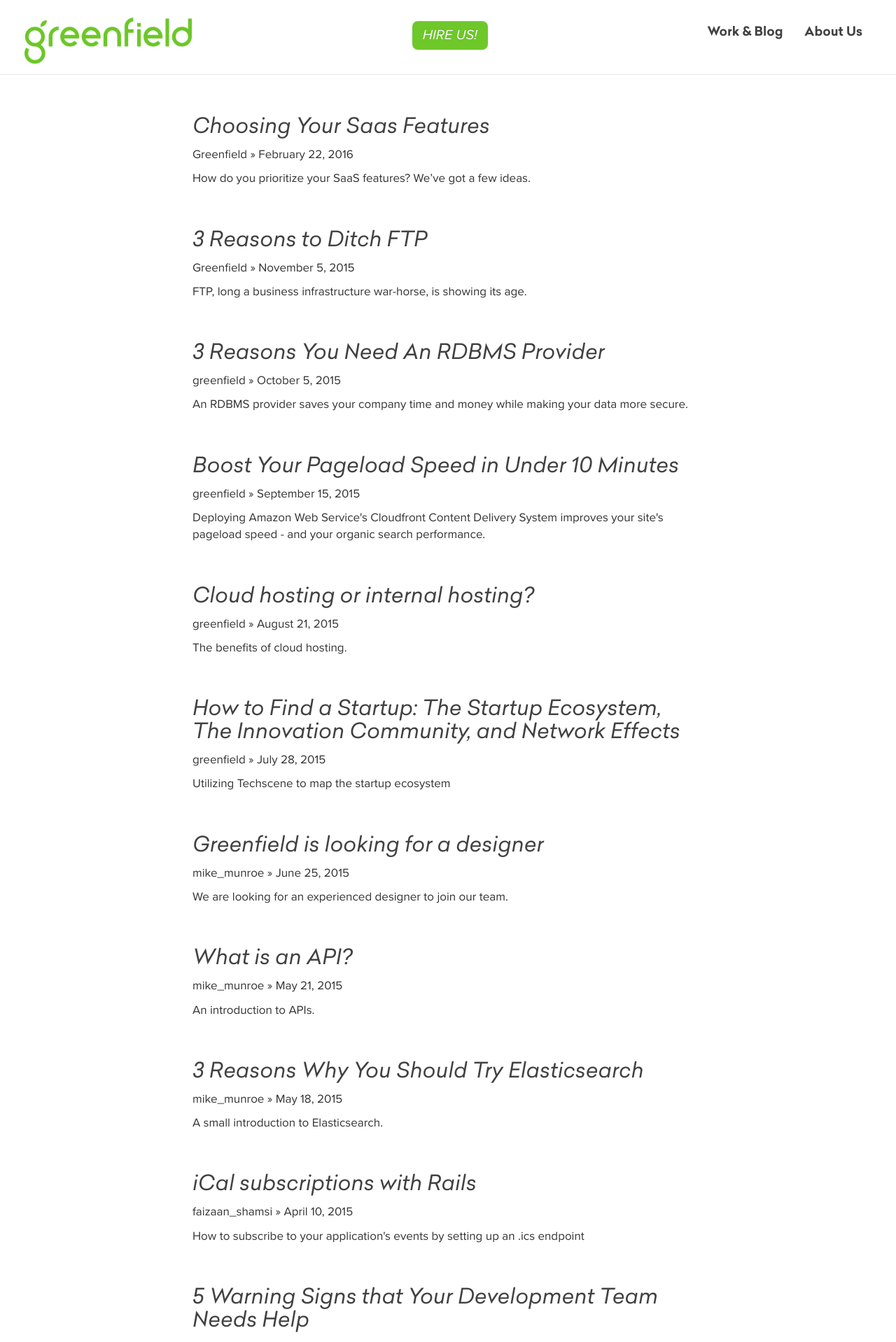
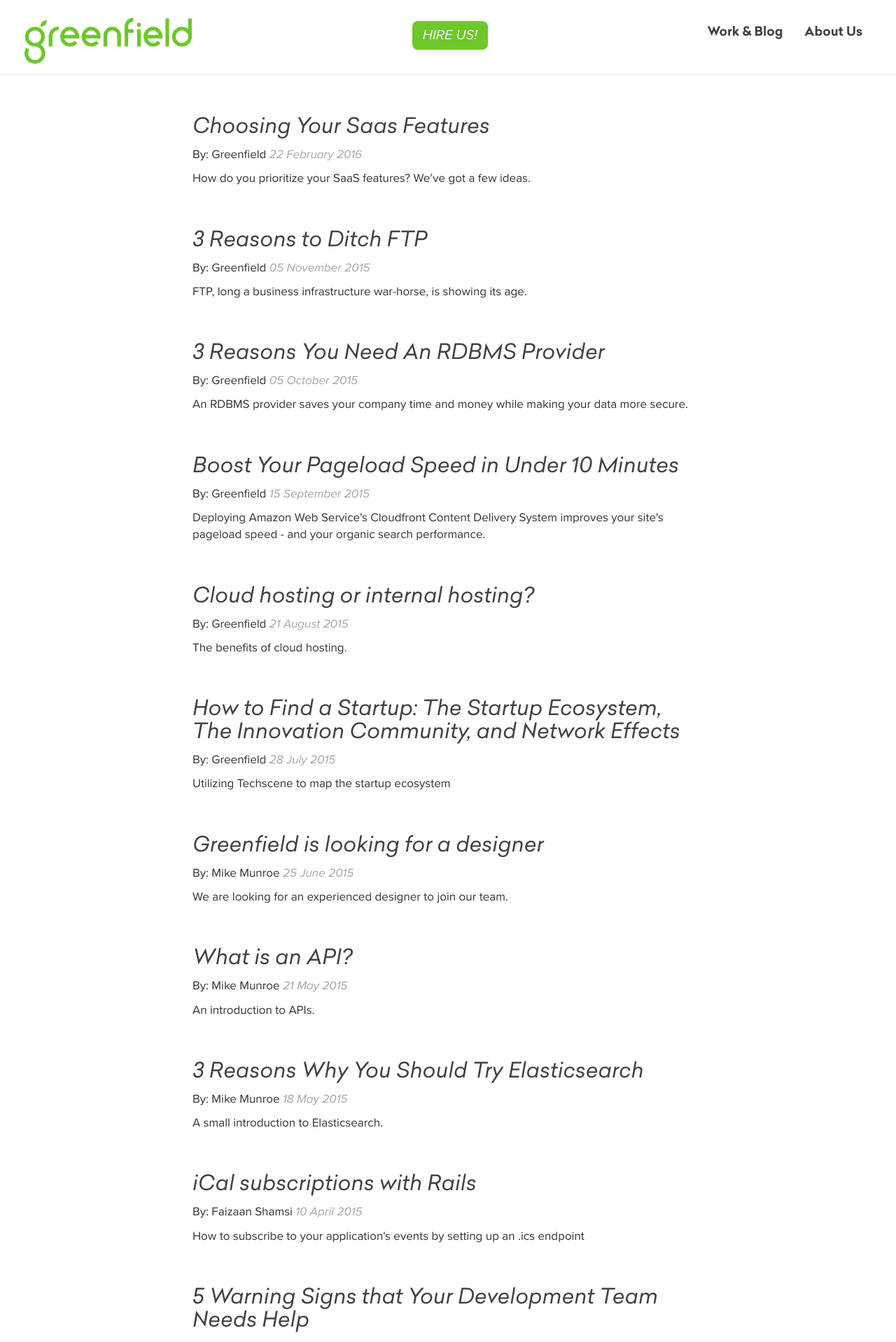
Before and after one commit to greenfieldhq/greenfieldhq.github.io, a Jekyll site: the page built from blog-home.html, in a window 1280 px wide. Shown: the top 1918 px of the page at 70% size. Built offline with Jekyll 4.4.1, drawn with Linux system fonts in a browser that asks for light colours; nearby versions of some CDN libraries; some of the changed text lies outside the part shown.

Commit message:
resolve author names to data file

```diff
--- a/_includes/JB/posts_collate
+++ b/_includes/JB/posts_collate
@@ -12,7 +12,11 @@
               <a href="{{ BASE_PATH }}{{ post.url }}">
               <h2>{{ post.title }}</h2>
               </a>
-              <p>{{ post.author }} &raquo; {{ post.date | date: "%B %e, %Y" }}</p>
+              {% assign author = site.data.authors[post.author] %}
+              <div class="author">
+                <span>By: {{ author.name }}</span>
+                <span class="date">{{ post.date | date_to_long_string }}</span>
+              </div>
               {{ post.description }}
             </div>
 
--- a/_includes/themes/bootstrap-3/post.html
+++ b/_includes/themes/bootstrap-3/post.html
@@ -29,9 +29,10 @@
           {% endif %}
         </h1>
       </div>
+      {% assign author = site.data.authors[page.author] %}
 
       <div class="author">
-        <span>By: {{ page.author }}</span>
+        <span>By: {{ author.name }}</span>
         <span class="date">{{ page.date | date_to_long_string }}</span>
       </div>
       <div class="content">
--- a/assets/css/greenfield.scss
+++ b/assets/css/greenfield.scss
@@ -284,13 +284,13 @@
   h1, h2, h3 {
     margin-top: 30px;
   }
+}
 
-  .author {
+.author {
+  padding-bottom: 10px;
+  .date {
     font-family: $font-secondary-italic;
-    font-size: 15px;
-    .date {
-      color: $gray-light;
-    }
+    color: $gray-light;
   }
 }
 
```
Also changed, not shown: _data/authors.yml (added, +31 -0 lines), _posts/2015-11-05-ftp.md (+1 -1 lines), _posts/2016-02-22-saas-features.md (+1 -1 lines).
